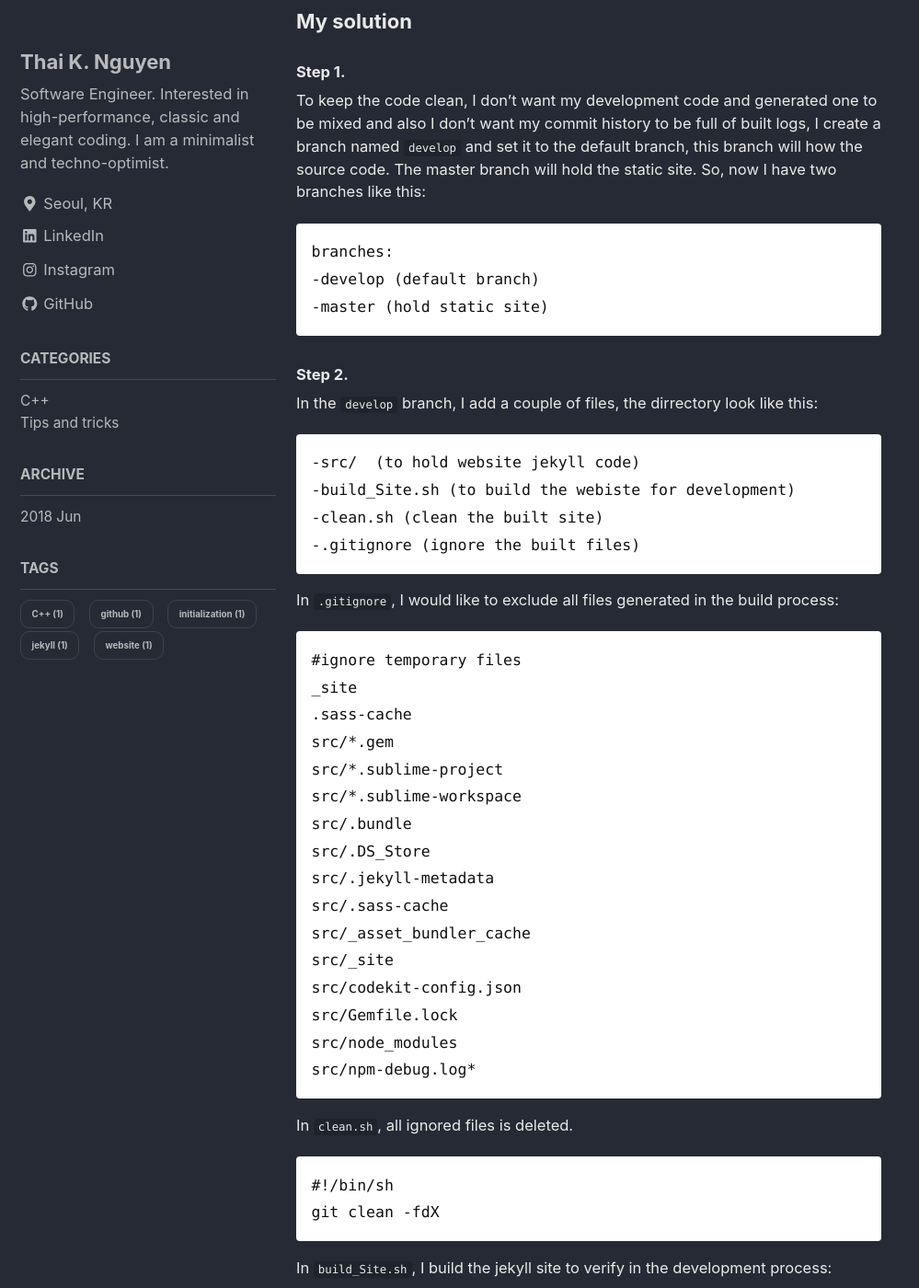
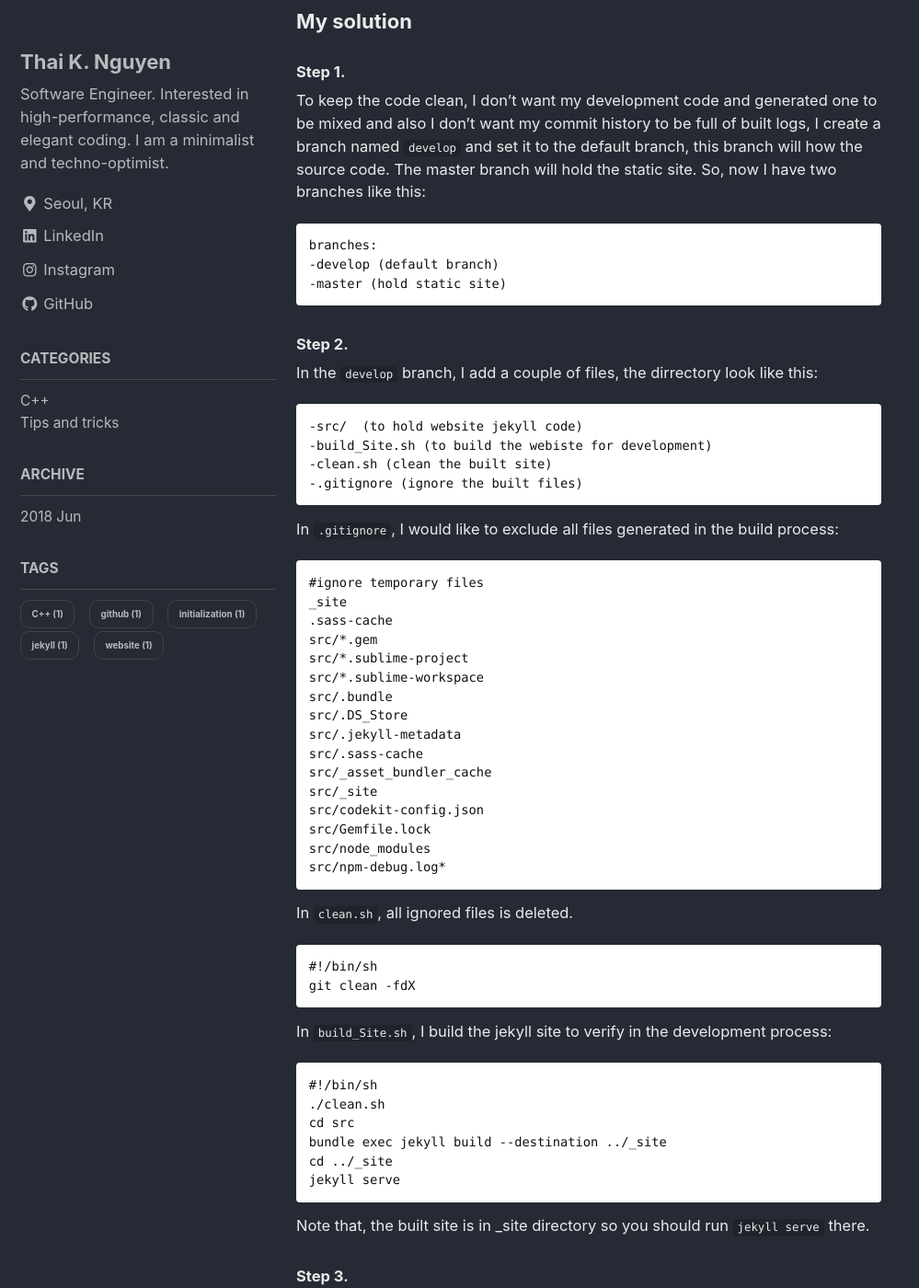
Before and after one commit to thaink/thaink.github.io, a Jekyll site: the page built from src/_posts/18-06-18-custom-plugins-in-github-pages.md, in a window 1280 px wide and 1400 px high, scrolled down 756 px. Shown: the whole window at 92% size, without its empty margins (0-999 px from the left). Built offline with Jekyll 4.4.1, drawn with Linux system fonts in a browser that asks for light colours; nearby versions of some CDN libraries.

Commit message:
change syntax font size

```diff
--- a/src/_sass/minimal-mistakes/_syntax.scss
+++ b/src/_sass/minimal-mistakes/_syntax.scss
@@ -9,8 +9,8 @@
   background: $base00;
   color: $base05;
   font-family: $monospace;
-  font-size: $type-size-6;
-  line-height: 1.8;
+  font-size: $type-size-8;
+  line-height: 1.5;
   border-radius: $border-radius;
 
   > pre,
```
